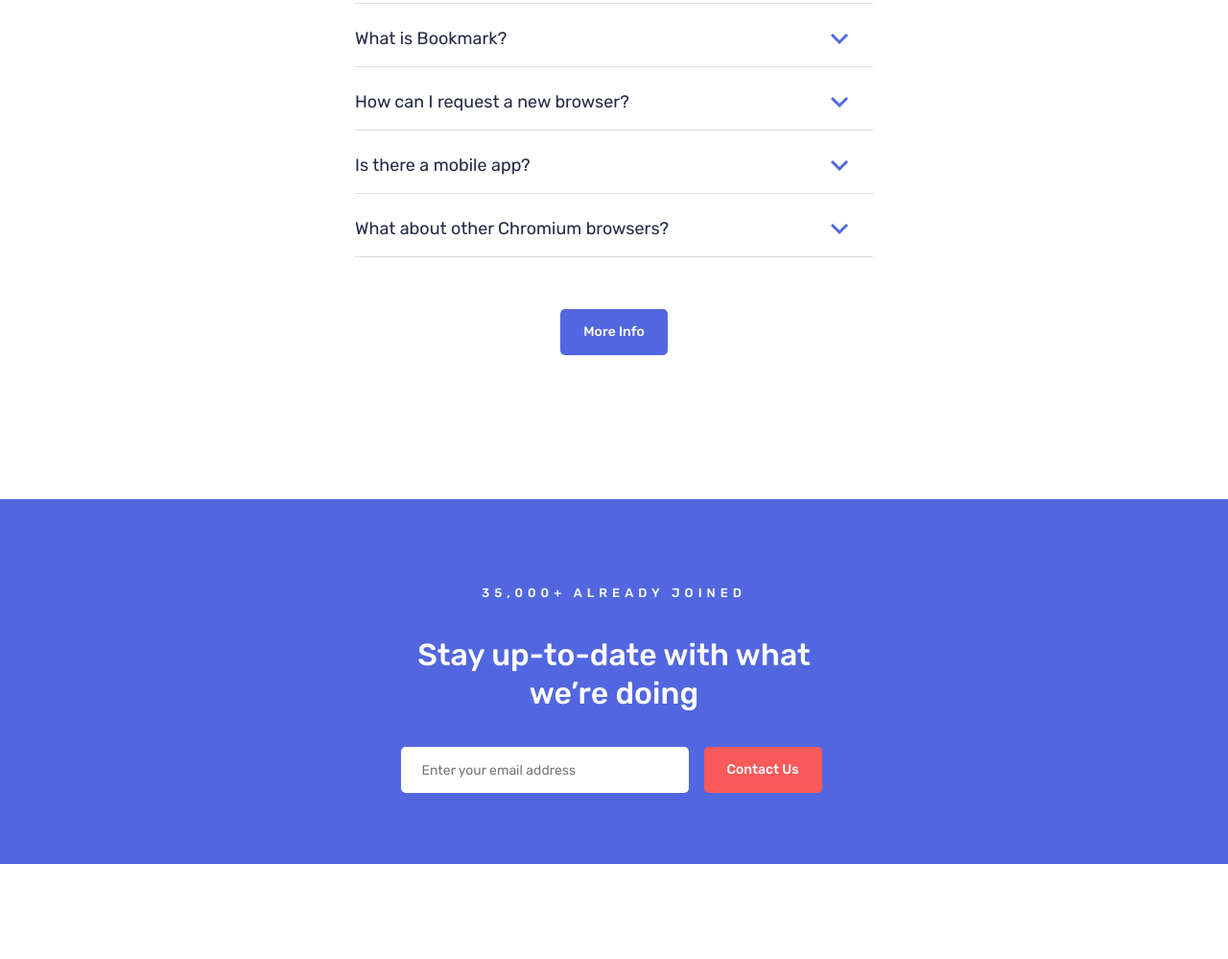
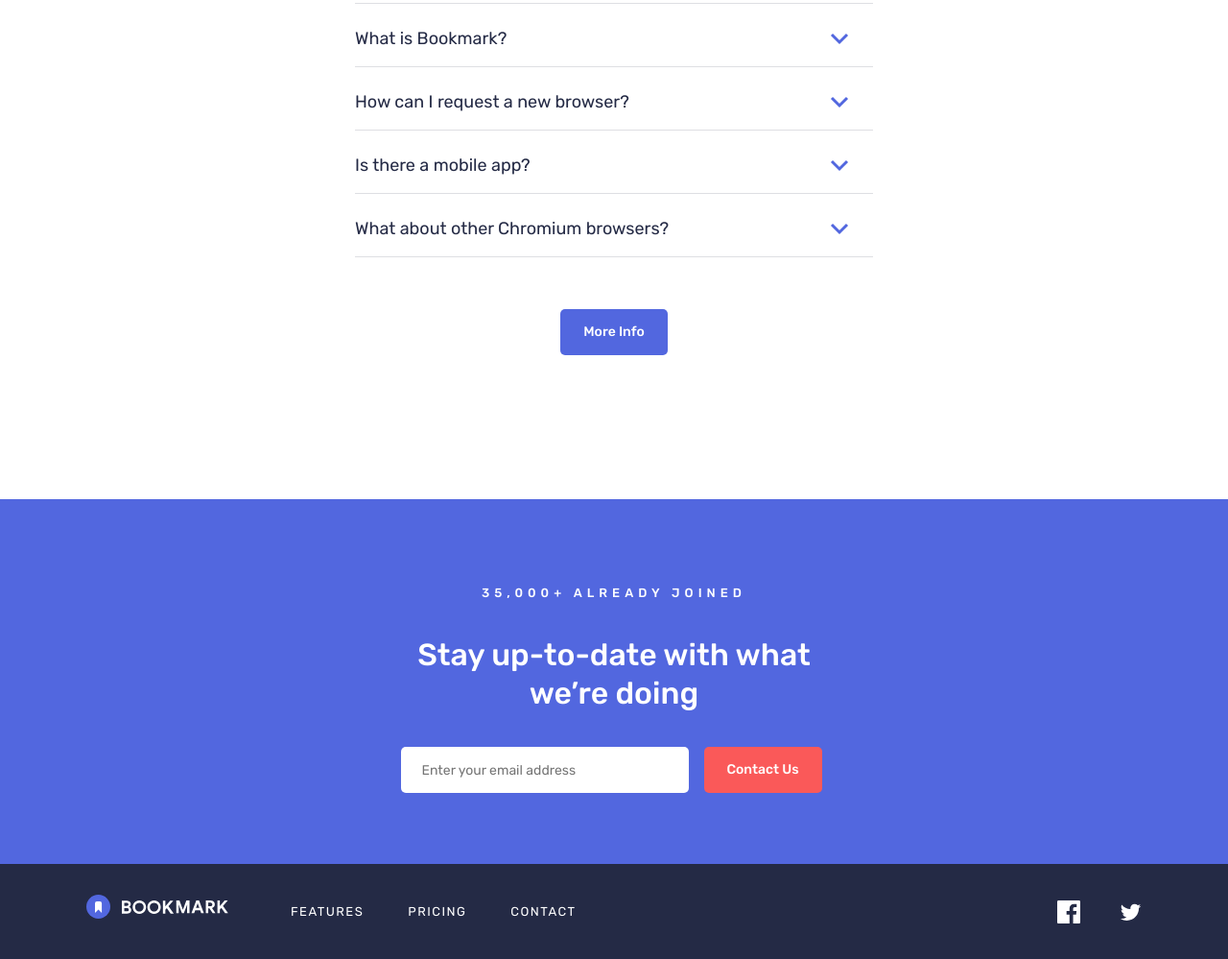
Before and after one commit to Akramrakhim/Bookmark, a plain HTML site: page index.html in a window 1280 px wide. Shown: the part 2587-3586 px from the top of the page at 96% size. Before the commit the page ends 3487 px from the top, so only its background shows below. Drawn offline with Linux system fonts and the light colour scheme.

Commit message:
Add site footer

```diff
--- a/css/style.css
+++ b/css/style.css
@@ -186,6 +186,11 @@ img{
   display: block;
   color: var(--text-color);
 }
+
+.sitenav--white  .sitenav__link{
+  color: var(--white-color);
+}
+
 .sitenav__link:hover{
   color: var(--red);
 }
@@ -395,6 +400,31 @@ img{
 .accordion__item-text {
   margin: 0;
 }
+
+/* SOCIALS */
+.socials {
+  display: flex;
+  align-items: center;
+  padding: 0;
+  margin: 0;
+}
+.socials__item:not(:last-child) {
+  margin-right: 40px;
+}
+.socials__link {
+  display: flex;
+  color: var(--white-color);
+}
+
+.socials__link:hover{
+  color: var(--red);
+}
+
+.socials__link:active{
+  opacity: 0.6;
+}
+
+
 
 /* HEADER SECTION */
 .site-header {
@@ -671,3 +701,39 @@ img{
 .subscription__field:placeholder-shown + .subscription__error{
   display: none;
 }
+
+
+
+/* SITE-FOOTER */
+
+.site-footer{
+  padding-top: 32px;
+  padding-bottom: 32px;
+  background-color: var(--text-color);
+  color: var(--white-color);
+}
+
+.site-footer__container{
+  display: flex;
+  align-items: center;
+}
+
+.site-footer__logo{
+  display: block;
+  margin-right: 65px;
+}
+
+.site-footer__sitenav {
+  margin-right: auto;
+}
+
+
+@media
+  only screen and (-webkit-min-device-pixel-ratio:  2),
+  only screen and (   -min--moz-device-pixel-ratio: 2),
+  only screen and (      -o-min-device-pixel-ratio: 2/1),
+  only screen and (         min-device-pixel-ratio: 2),
+  only screen and (               min-resolution: 192dpi),
+  only screen and (               min-resolution: 2dppx){
+
+  }
--- a/index.html
+++ b/index.html
@@ -244,8 +244,39 @@
     </div>
   </div>
 </section>
+</main>
 
-</main>
+<footer class="site-footer">
+  <div class="container site-footer__container">
+    <a class="site-footer__logo logo" href="index.html">
+      <img class="logo--img" src="img/logo-white.svg" alt="Bookmark logo" width="148" height="25"></a>
+
+      <div class="site-footer__sitenav sitenav sitenav--white">
+        <ul class="sitenav__list">
+          <li class="sitenav__item"><a class="sitenav__link" href="#">Features</a></li>
+          <li class="sitenav__item"><a class="sitenav__link" href="#">Pricing</a></li>
+          <li class="sitenav__item"><a class="sitenav__link" href="#">Contact</a></li>
+        </ul>
+      </div>
+
+      <ul class="socials">
+        <li class="socials__item">
+          <a class="socials__link" href="#" target="_blank" aria-label="Facebook">
+            <svg xmlns="http://www.w3.org/2000/svg" width="24" height="24" fill="none"><path fill="currentColor" fill-rule="evenodd" d="M22.675 0H1.325C.593 0 0 .593 0 1.325v21.351C0 23.407.593 24 1.325 24H12.82v-9.294H9.692v-3.622h3.128V8.413c0-3.1 1.893-4.788 4.659-4.788 1.325 0 2.463.099 2.795.143v3.24l-1.918.001c-1.504 0-1.795.715-1.795 1.763v2.313h3.587l-.467 3.622h-3.12V24h6.116c.73 0 1.323-.593 1.323-1.325V1.325C24 .593 23.407 0 22.675 0Z" clip-rule="evenodd"/></svg>
+              </svg>
+          </a>
+        </li>
+        <li class="socials__item">
+          <a class="socials__link" href="#" target="_blank" aria-label="twitter">
+            <svg xmlns="http://www.w3.org/2000/svg" width="24" height="24" style="fill:#000" viewBox="0 0 256 256"><path fill="currentColor" stroke-miterlimit="10" d="M61.932 15.439a23.733 23.733 0 0 1-6.737 1.843 11.702 11.702 0 0 0 5.157-6.437 23.51 23.51 0 0 1-7.444 2.817A11.704 11.704 0 0 0 44.366 10c-6.472 0-11.717 5.2-11.717 11.611 0 .907.106 1.791.306 2.649A33.39 33.39 0 0 1 8.807 12.119a11.47 11.47 0 0 0-1.586 5.847c0 4.031 2.064 7.579 5.211 9.67a11.926 11.926 0 0 1-5.312-1.45v.136c0 5.633 4.04 10.323 9.395 11.391-.979.268-2.013.417-3.079.417-.757 0-1.494-.086-2.208-.214 1.491 4.603 5.817 7.968 10.942 8.067a23.673 23.673 0 0 1-14.552 4.971c-.949 0-1.876-.054-2.793-.165A33.475 33.475 0 0 0 22.786 56c21.549 0 33.337-17.696 33.337-33.047 0-.503-.016-1.004-.04-1.499a23.044 23.044 0 0 0 5.849-6.015" font-family="none" font-size="none" font-weight="none" style="mix-blend-mode:normal" text-anchor="none" transform="scale(4)"/></svg>
+          </a>
+        </li>
+        </ul>
+      </div>
+
+</footer>
+
+
   <script src="js/main.js"></script>
 </body>
 </html>
```
Also changed, not shown: img/Facebook.svg (added), img/Twiter.svg (added), img/logo-white.svg (added).
